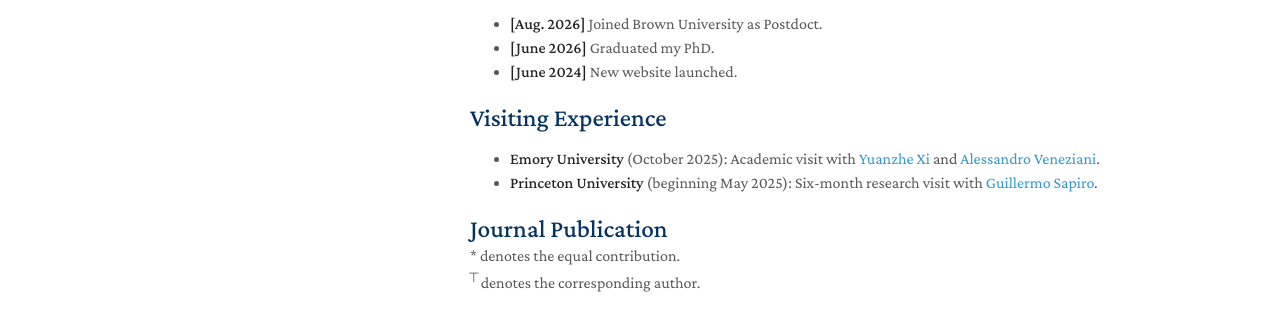
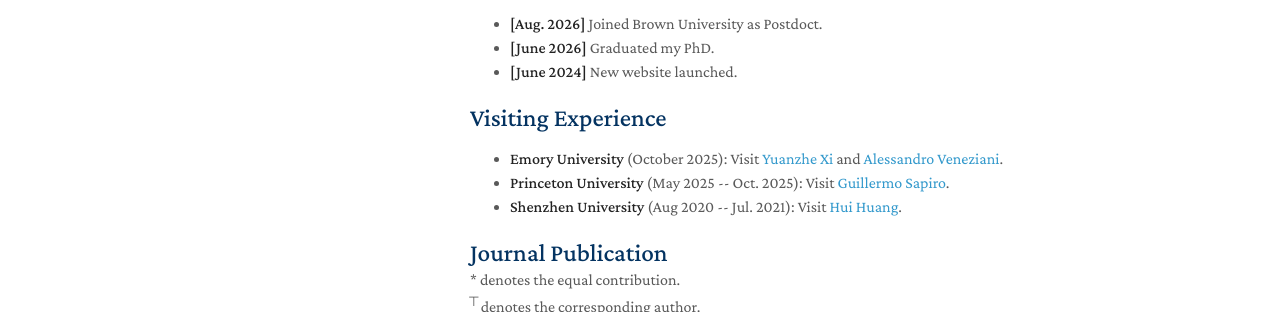
Before and after one commit to Han10th/han10th.github.io, a plain HTML site: page index.html in a window 1280 px wide. Shown: the part 462-774 px from the top of the page. Drawn offline with nearby package versions, Linux system fonts and the light colour scheme; some icons are missing.

Commit message:
Update index.html

```diff
--- a/index.html
+++ b/index.html
@@ -102,8 +102,9 @@
         </ul>
       <h2 id="visiting-experience">Visiting Experience</h2>
         <ul>
-          <li><strong>Emory University</strong> (October 2025): Academic visit with <a href="https://scholar.google.com/citations?user=SZszClYAAAAJ&hl=en">Yuanzhe Xi</a> and <a href="https://scholar.google.com/citations?user=xjvr4yEAAAAJ&hl=zh-TW&oi=ao">Alessandro Veneziani</a>.</li>
-          <li><strong>Princeton University</strong> (beginning May 2025): Six-month research visit with <a href="https://scholar.google.co.il/citations?user=ISRNX3gAAAAAJ&hl=en">Guillermo Sapiro</a>.</li>
+          <li><strong>Emory University</strong> (October 2025): Visit <a href="https://scholar.google.com/citations?user=SZszClYAAAAJ&hl=en">Yuanzhe Xi</a> and <a href="https://scholar.google.com/citations?user=xjvr4yEAAAAJ&hl=zh-TW&oi=ao">Alessandro Veneziani</a>.</li>
+          <li><strong>Princeton University</strong> (May 2025 -- Oct. 2025): Visit <a href="https://scholar.google.co.il/citations?user=ISRNX3gAAAAAJ&hl=en">Guillermo Sapiro</a>.</li>
+          <li><strong>Shenzhen University</strong> (Aug 2020 -- Jul. 2021): Visit <a href="https://scholar.google.com/citations?user=wjzkl3YAAAAJ&hl=en">Hui Huang</a>.</li>
         </ul>
 
       <h2 id="publications_journal" style="margin: 2px 0px -30px;">Journal Publication</h2>
```
